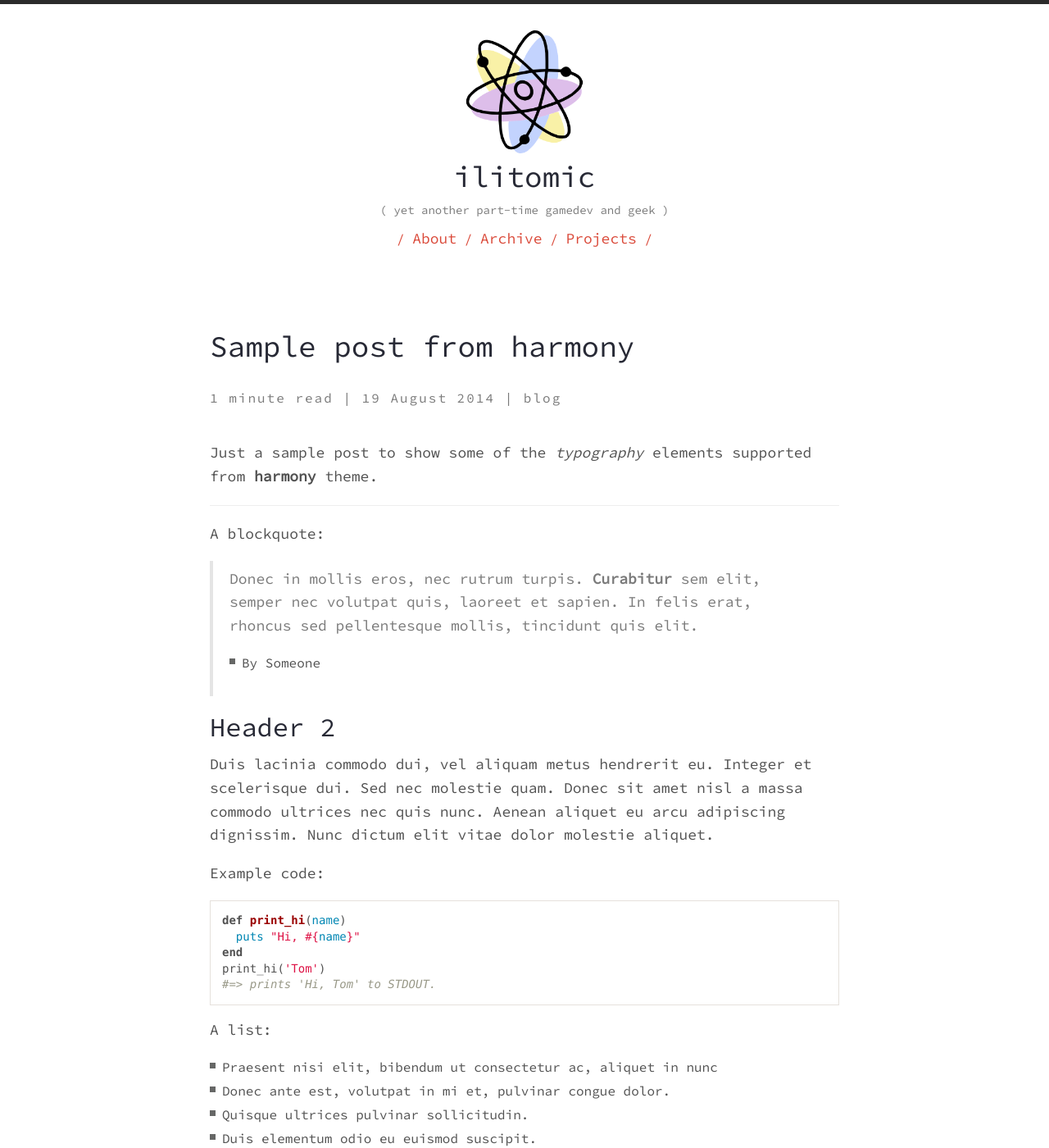
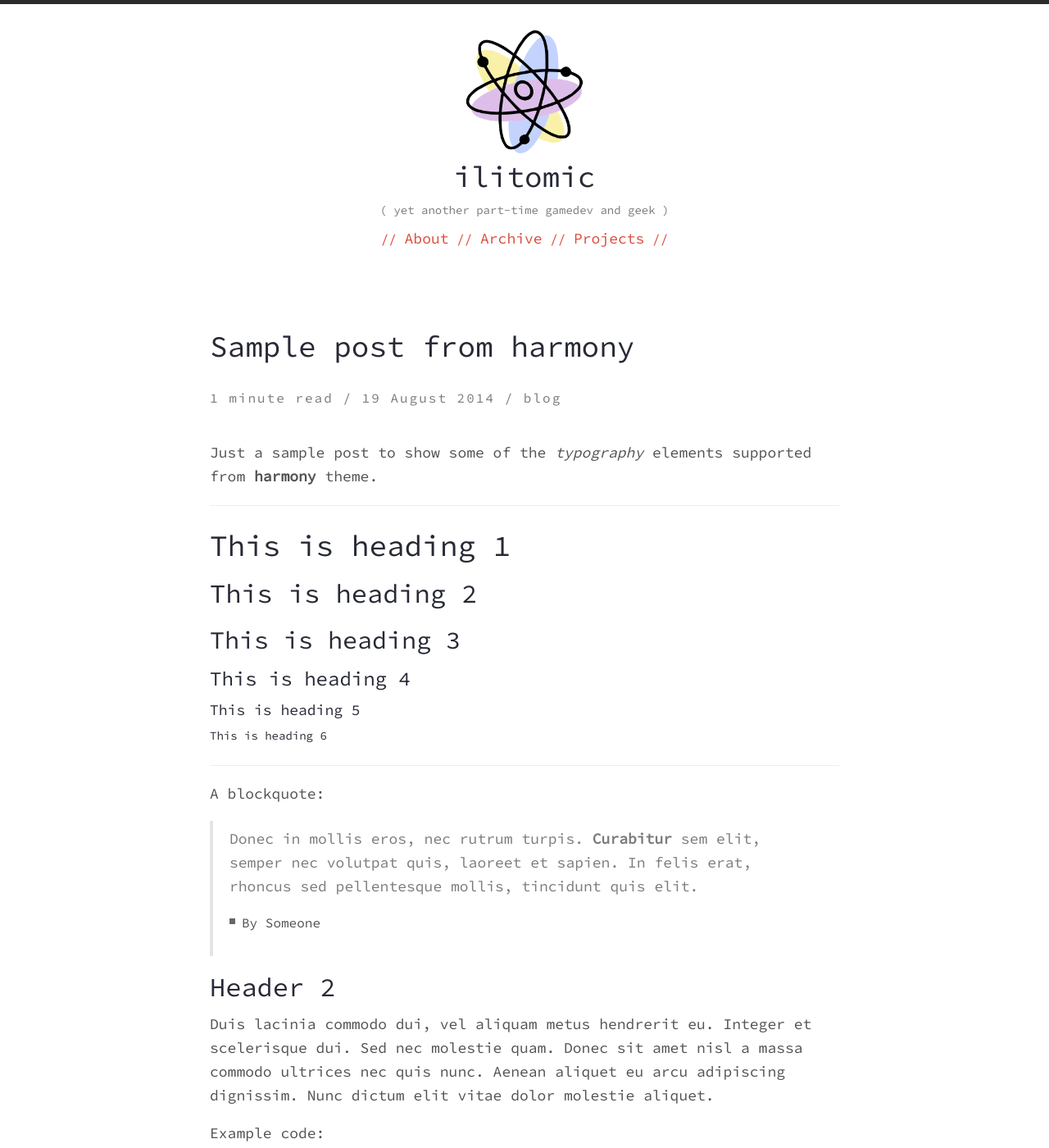
Before and after one commit to MarcoLizza/mode13h.dev, a Jekyll site: the page built from _posts/2014-08-19-sample-post.markdown, in a window 1280 px wide and 1400 px high. Shown: the whole window at 82% size. Built offline with Jekyll 4.4.1, drawn with Linux system fonts in a browser that asks for light colours.

Commit message:
More styling.

```diff
--- a/_includes/header-links.html
+++ b/_includes/header-links.html
@@ -1,9 +1,9 @@
 <ul>
-  <li>/</li>
+  <li>//</li>
   <li><a href="{{ '/about' | prepend: site.baseurl | prepend: site.url }}">About</a></li>
-  <li>/</li>
+  <li>//</li>
   <li><a href="{{ '/archive' | prepend: site.baseurl | prepend: site.url }}">Archive</a></li>
-  <li>/</li>
+  <li>//</li>
   <li><a href="{{ '/projects' | prepend: site.baseurl | prepend: site.url }}">Projects</a></li>
-  <li>/</li>
+  <li>//</li>
 </ul>
--- a/_layouts/post.html
+++ b/_layouts/post.html
@@ -16,10 +16,10 @@ layout: default
           {% if minutes == 0 %}{% assign minutes = 1 %}{% endif %}
         {% endif %}
         {{ minutes }} minute{% if minutes != 1 %}s{% endif %} read
-      </span> |
+      </span> /
       <span class="post-date">
       {{ page.date | date: "%d %B %Y" }}
-      </span> |
+      </span> /
       {% if page.categories.size > 0 %}
       <span class="post-categories">
         {{ page.categories | array_to_sentence_string }}
--- a/_posts/2014-08-19-sample-post.markdown
+++ b/_posts/2014-08-19-sample-post.markdown
@@ -12,6 +12,20 @@ Just a sample post to show some of the *typography* elements supported from
 **harmony** theme.
 
 ___
+
+# This is heading 1
+
+## This is heading 2
+
+### This is heading 3
+
+#### This is heading 4
+
+##### This is heading 5
+
+###### This is heading 6
+
+---
 
 A blockquote:
 
```
